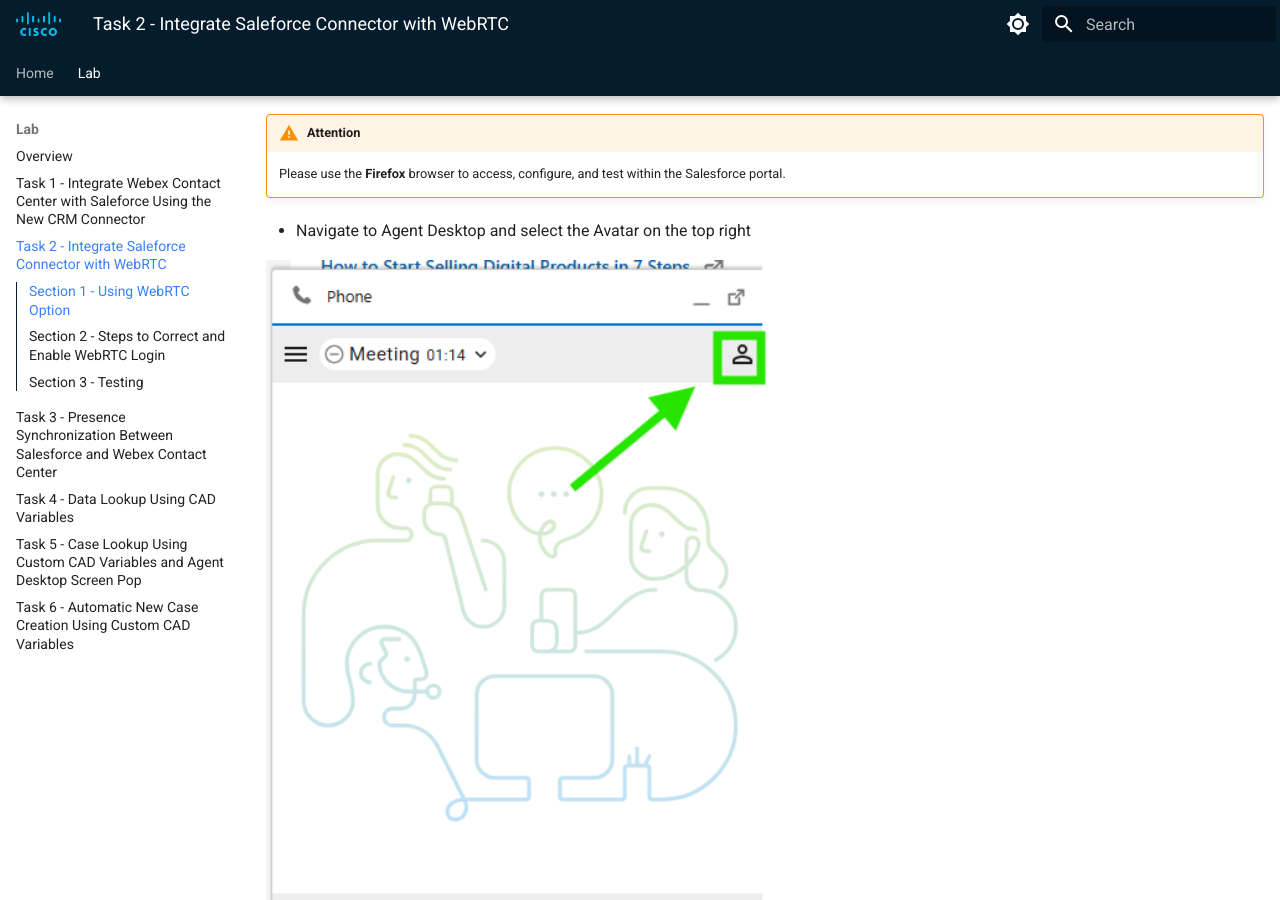
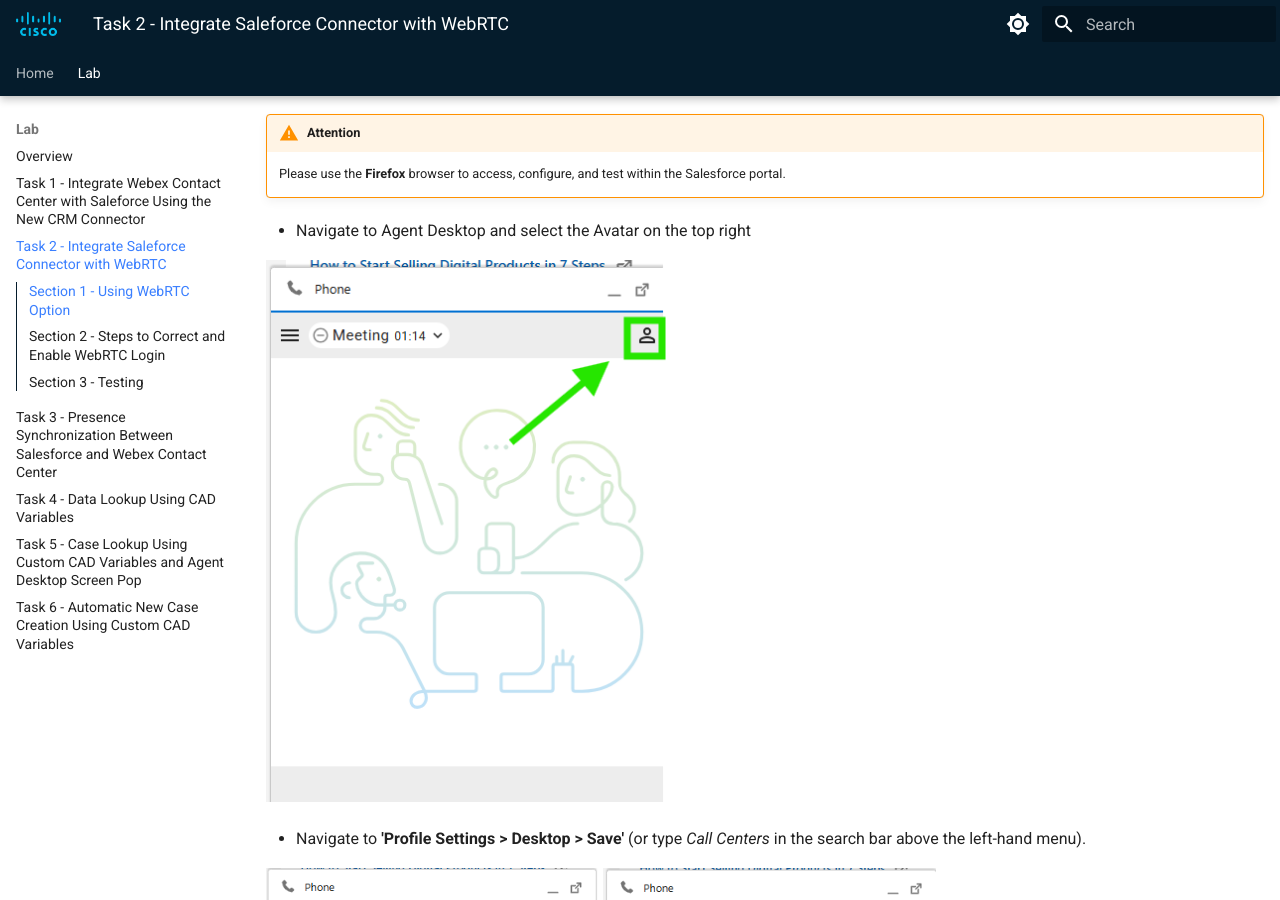
Before and after one commit to WebexCC-SA/LAB-2308, an MkDocs documentation site: the page built from docs/task2.md, in a window 1280 px wide and 900 px high, scrolled down 695 px. Built offline with MkDocs 1.6.1 and Material for MkDocs 9.7.7, drawn with Linux system fonts in a browser that asks for light colours.

Commit message:
Update task2.md

```diff
--- a/docs/task2.md
+++ b/docs/task2.md
@@ -26,7 +26,7 @@
 
 - Navigate to Agent Desktop and select the Avatar on the top right
 
-![Nav](./assets/task2/1.png){ width="500" }
+![Nav](./assets/task2/1.png){ width="400" }
 
 - Navigate to **'Profile Settings > Desktop > Save'** (or type _Call Centers_ in the search bar above the left-hand menu).
 
@@ -43,17 +43,17 @@
 
 - In order to mitigate this issue, in Salesforce, navigate to **'Setup'** by clicking the gear icon in the top-right corner and selecting **'Setup'**.
 
-![Nav](./assets/t2s1p1.png){ width="800" }
+![Nav](./assets/t2s1p1.png){ width="400" }
 
 - On the Salesforce portal, navigate to _**'Feature Settings > Service > Call Center > Call Centers'**_ (or type **_Call Centers_** in the search bar above the left-hand menu).
 
 - Click 'Edit' on the the call center definition file **`WxCC Call Center`**
 
-![Nav](./assets/task2/6.png){ width="600" }
+![Nav](./assets/task2/6.png){ width="700" }
 
 - Enter **'rtw.prod-us1.rtmsprod.net'** in the **'WxCC WebRTC Domain'**
 
-![Nav](./assets/task2/7.png){ width="600" }
+![Nav](./assets/task2/7.png){ width="700" }
 
 !!! note
 	The region defined here should match your Webex Contact Center region. Please refer to the [_Call Center configuration customizations_](https://help.webex.com/en-us/article/dyidod/Integrate-Webex-Contact-Center-with-Salesforce-(Version-2-New)#reference-template_2cf241c7-ade1-49d6-9582-b38467cb85f4) section for the list of the domains for other regions
@@ -62,7 +62,7 @@
 
 - Logout and log back in to salesforce.
 
-![Nav](./assets/task2/8.png){ width="600" }
+![Nav](./assets/task2/8.png){ width="700" }
 
 ## **Section 3 - Testing**
 
@@ -77,11 +77,11 @@
 
 - Navigate to Agent Desktop and select the Avatar on the top right
 
-![Nav](./assets/task2/1.png){ width="500" }
+![Nav](./assets/task2/1.png){ width="400" }
 
 - Notice the agent is now setup with WebRTC
 
-![Nav](./assets/task2/12.png){ width="500" }
+![Nav](./assets/task2/12.png){ width="400" }
 
 
 
```
